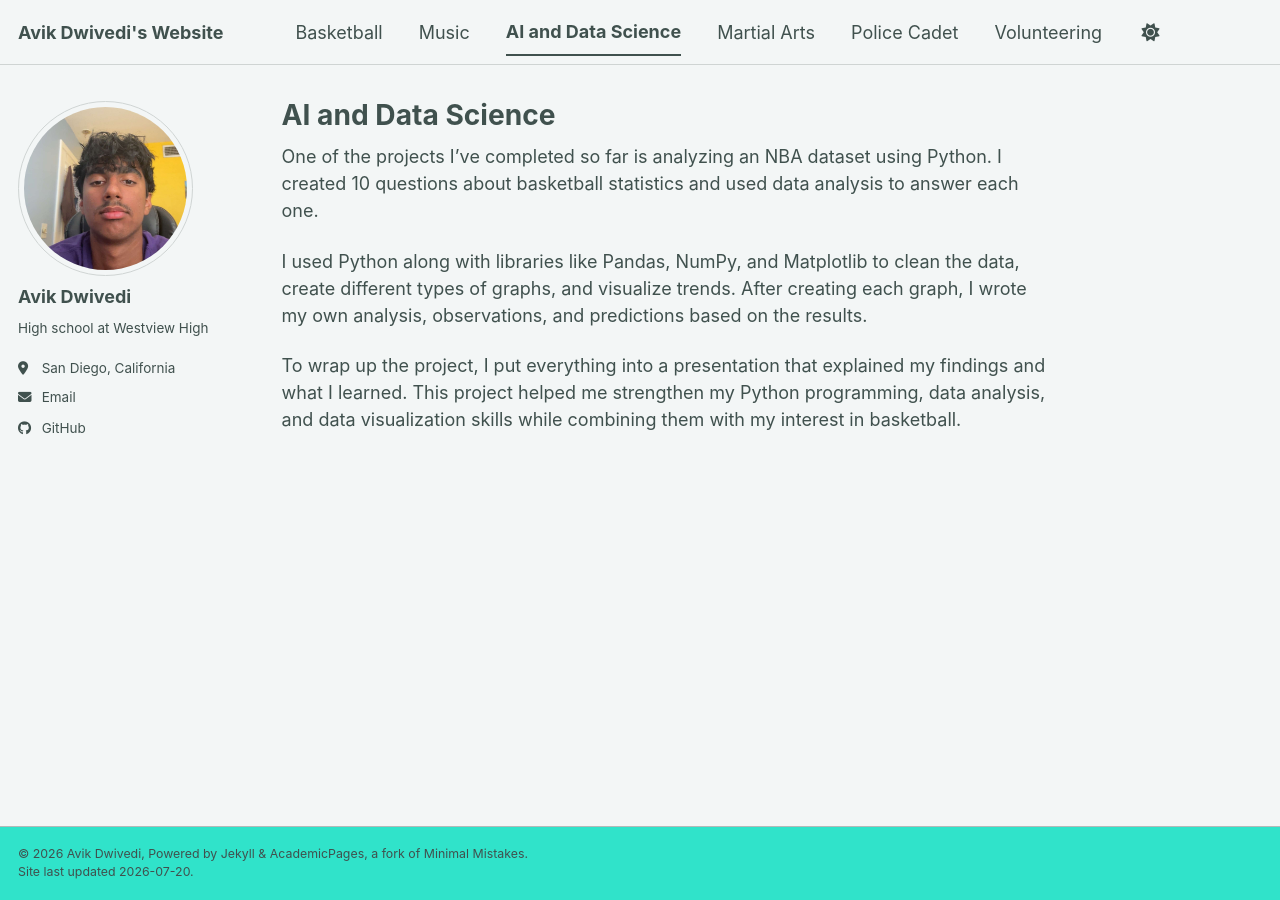
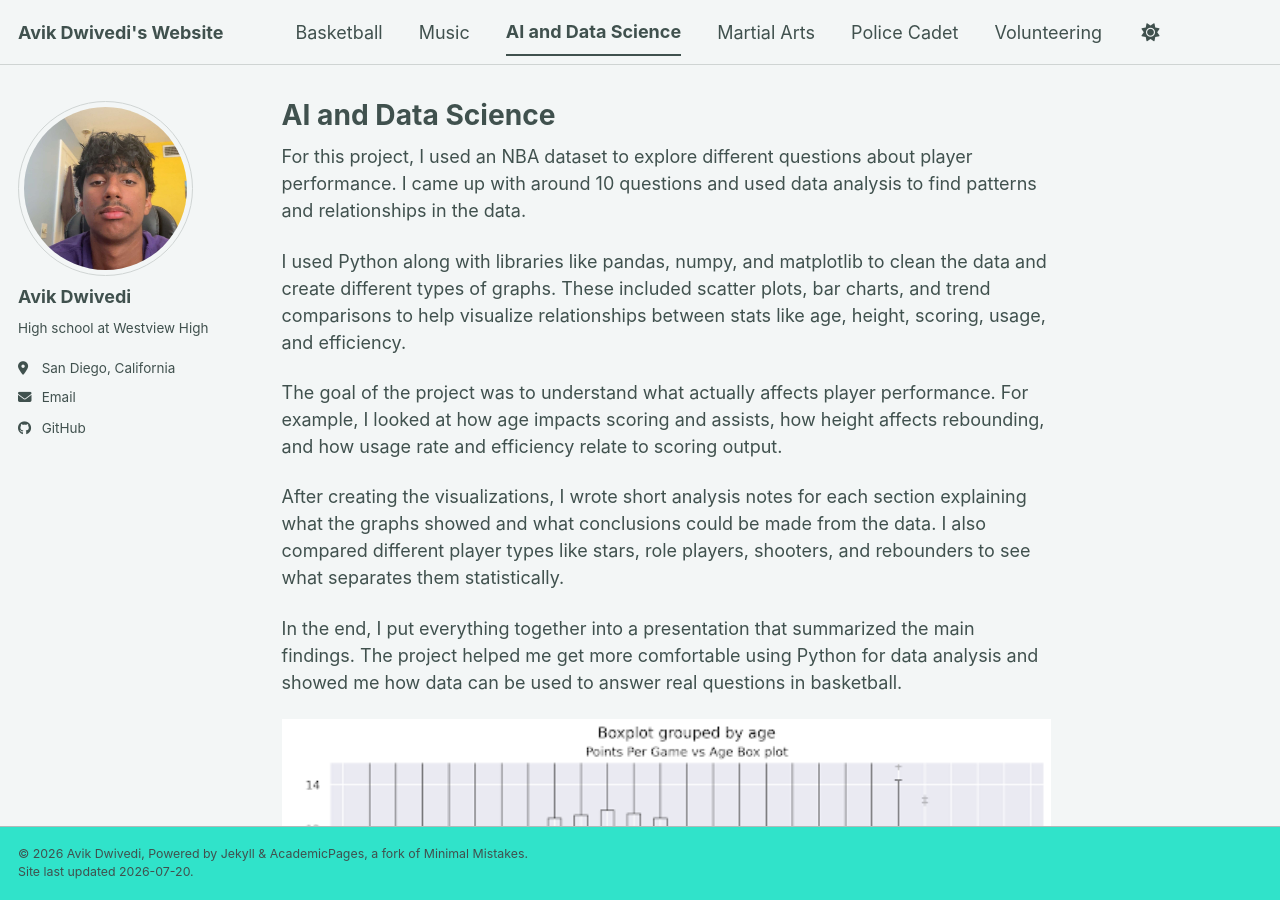
Before and after one commit to vikuser99/simple, a Jekyll site: the page built from _pages/ai_ds.md, in a window 1280 px wide and 900 px high. Built offline with Jekyll 4.4.1, drawn with Linux system fonts in a browser that asks for light colours; a style sheet for code colours, icons or effects is not loaded.

Commit message:
Revise project overview for NBA data analysis
Expanded project description to include specific analysis techniques and insights gained from the NBA dataset.

```diff
--- a/_pages/ai_ds.md
+++ b/_pages/ai_ds.md
@@ -6,8 +6,20 @@ redirect_from:
   - /ai_ds.html
 ---
 
-One of the projects I've completed so far is analyzing an NBA dataset using Python. I created 10 questions about basketball statistics and used data analysis to answer each one.
 
-I used Python along with libraries like Pandas, NumPy, and Matplotlib to clean the data, create different types of graphs, and visualize trends. After creating each graph, I wrote my own analysis, observations, and predictions based on the results.
+For this project, I used an NBA dataset to explore different questions about player performance. I came up with around 10 questions and used data analysis to find patterns and relationships in the data.
 
-To wrap up the project, I put everything into a presentation that explained my findings and what I learned. This project helped me strengthen my Python programming, data analysis, and data visualization skills while combining them with my interest in basketball.
+I used Python along with libraries like pandas, numpy, and matplotlib to clean the data and create different types of graphs. These included scatter plots, bar charts, and trend comparisons to help visualize relationships between stats like age, height, scoring, usage, and efficiency.
+
+The goal of the project was to understand what actually affects player performance. For example, I looked at how age impacts scoring and assists, how height affects rebounding, and how usage rate and efficiency relate to scoring output.
+
+After creating the visualizations, I wrote short analysis notes for each section explaining what the graphs showed and what conclusions could be made from the data. I also compared different player types like stars, role players, shooters, and rebounders to see what separates them statistically.
+
+In the end, I put everything together into a presentation that summarized the main findings. The project helped me get more comfortable using Python for data analysis and showed me how data can be used to answer real questions in basketball.
+
+
+![Police Pic](/simple/images/box1.png){:width="100%"}
+
+![Police Pic](/simple/images/histo1.png){:width="100%"}
+
+![Police Pic](/simple/images/line1.png){:width="100%"}
```
